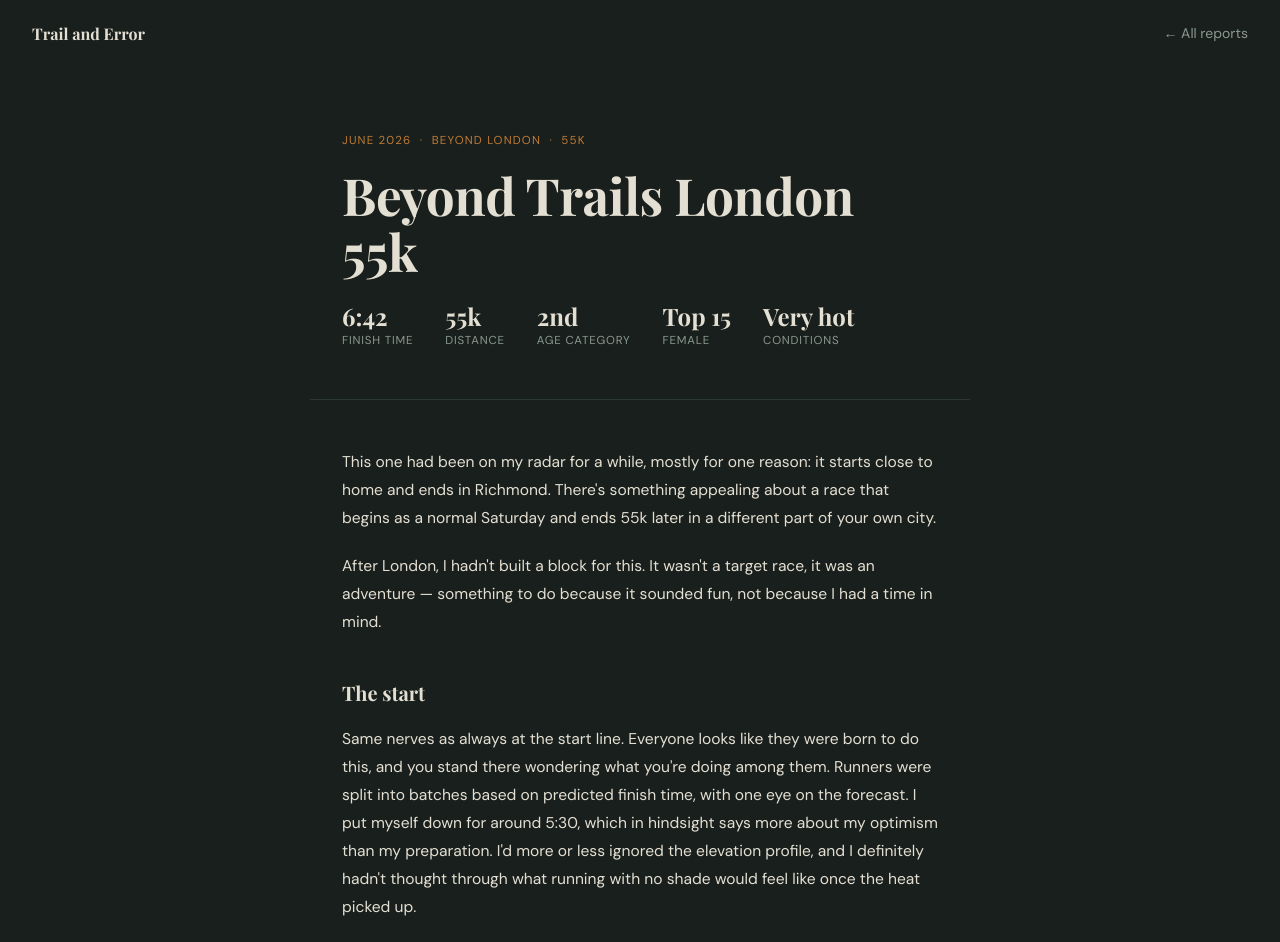
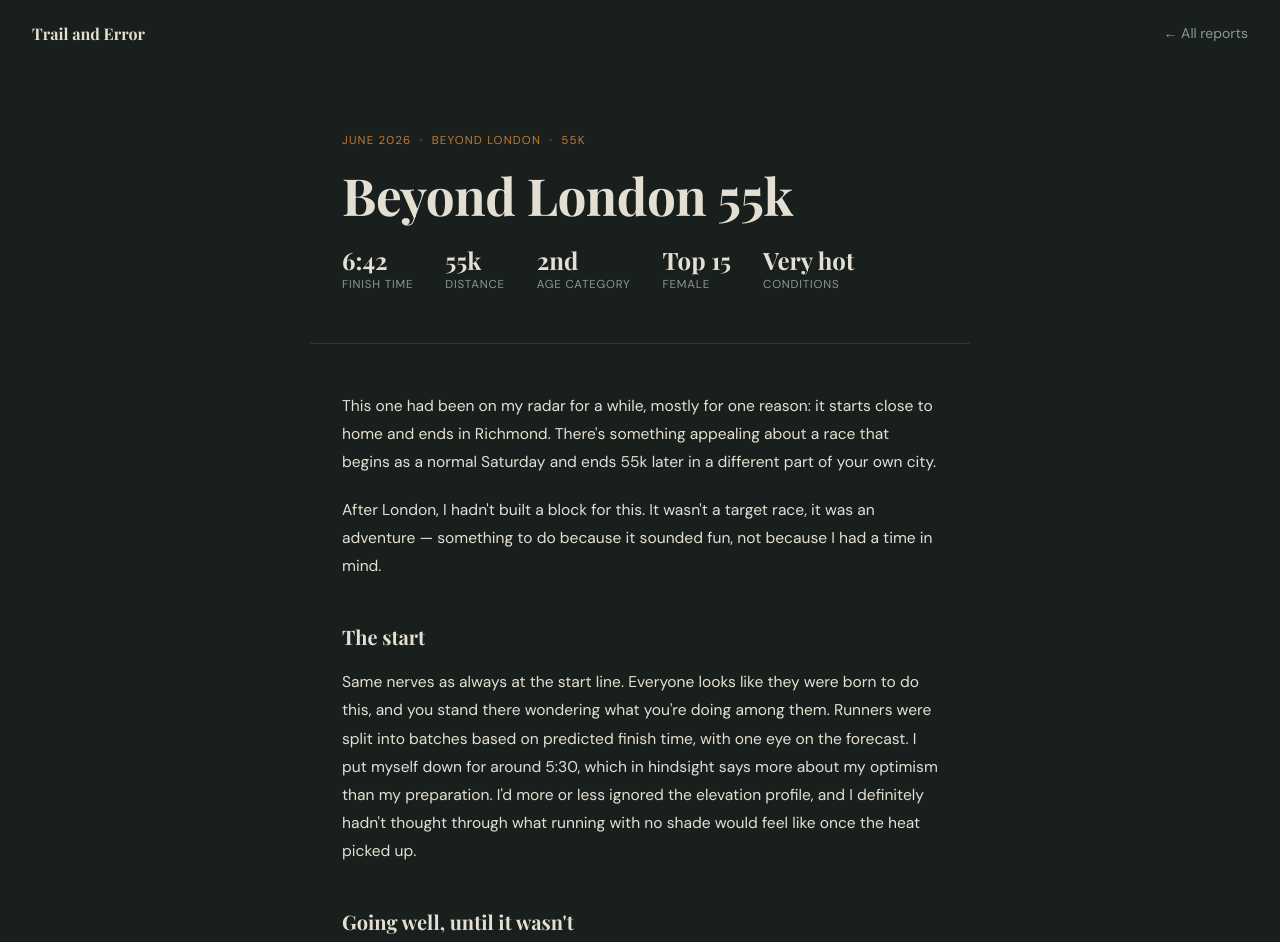
Before and after one commit to VirSicas/ultra-notes, a plain HTML site: page reports/beyond-trails-55k.html in a window 1280 px wide. Shown: the top 942 px of the page. Drawn offline with nearby package versions, Linux system fonts and the light colour scheme; a web font is replaced by a local one.

```diff
--- a/reports/beyond-trails-55k.html
+++ b/reports/beyond-trails-55k.html
@@ -207,7 +207,7 @@
 
 
 <!-- ═══════════════════════════════════════════
-     Beyond Trails UK 55k — Woolwich to Richmond
+     Beyond London 55k — Woolwich to Richmond
      ═══════════════════════════════════════════ -->
 <div class="report-header">
 
@@ -215,7 +215,7 @@
   <p class="report-eyebrow">June 2026 &nbsp;·&nbsp; beyond London &nbsp;·&nbsp; 55k</p>
 
   <!-- Race name -->
-  <h1>Beyond Trails London 55k</h1>
+  <h1>Beyond London 55k</h1>
 
   <!-- Stats: add or remove stat-block entries as needed -->
   <div class="report-stats">
```
